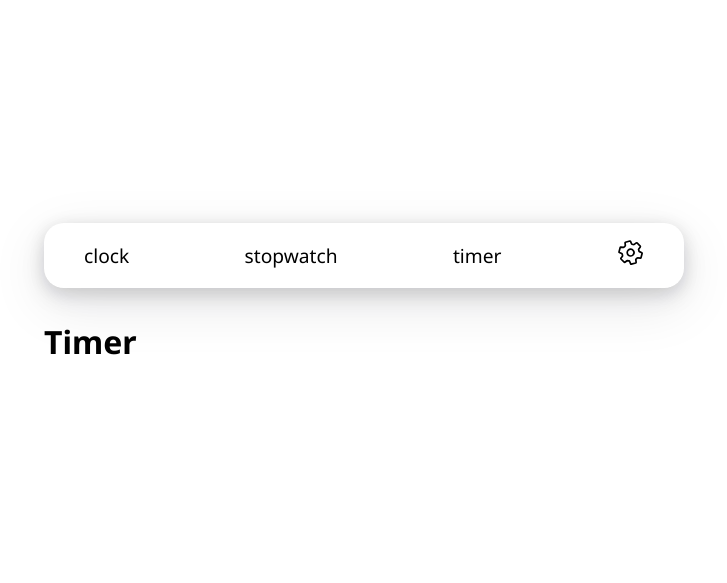
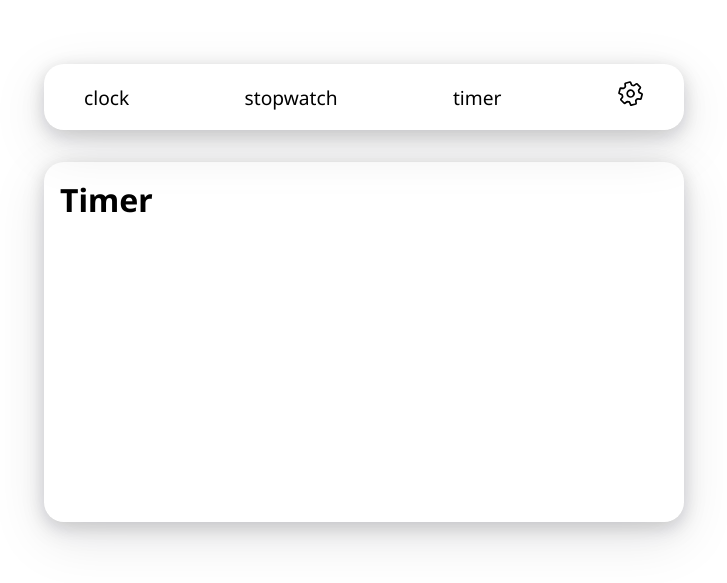
Before and after one commit to hamdikaan/react-clock, a React (Vite) app: page /timer in a window 1280 px wide. Shown: the part 107-690 px from the top of the page, without its empty margins (276-1003 px from the left). Built offline with nearby package versions, Linux system fonts and the light colour scheme.

Commit message:
Add Frame component

```diff
--- a/src/components/Clock/Clock.tsx
+++ b/src/components/Clock/Clock.tsx
@@ -1,10 +1,11 @@
 import "./Clock.scss";
+import { Frame } from "../../components";
 
 const Clock = () => {
   return (
-    <div>
+    <Frame>
       <h1>Clock</h1>
-    </div>
+    </Frame>
   );
 };
 
--- /dev/null
+++ b/src/components/Frame/Frame.scss
@@ -0,0 +1,8 @@
+.frame {
+  width: 100%;
+  height: 50%;
+  box-shadow: rgba(17, 17, 26, 0.1) 0px 4px 16px,
+    rgba(17, 17, 26, 0.1) 0px 8px 24px, rgba(17, 17, 26, 0.1) 0px 16px 56px;
+  border-radius: 1.25rem;
+  padding: 1rem;
+}
--- /dev/null
+++ b/src/components/Frame/Frame.tsx
@@ -0,0 +1,11 @@
+import "./Frame.scss";
+
+interface FrameProps {
+  children: React.ReactNode;
+}
+
+const Frame = ({ children }: FrameProps) => {
+  return <div className="frame"> {children} </div>;
+};
+
+export default Frame;
--- a/src/components/Stopwatch/Stopwatch.tsx
+++ b/src/components/Stopwatch/Stopwatch.tsx
@@ -1,10 +1,11 @@
 import "./Stopwatch.scss";
+import { Frame } from "../../components";
 
 const Stopwatch = () => {
   return (
-    <div>
+    <Frame>
       <h1>Stopwatch</h1>
-    </div>
+    </Frame>
   );
 };
 
--- a/src/components/Timer/Timer.tsx
+++ b/src/components/Timer/Timer.tsx
@@ -1,10 +1,11 @@
 import "./Timer.scss";
+import { Frame } from "../../components";
 
 const Timer = () => {
   return (
-    <div>
+    <Frame>
       <h1>Timer</h1>
-    </div>
+    </Frame>
   );
 };
 
--- a/src/components/index.ts
+++ b/src/components/index.ts
@@ -1,3 +1,4 @@
 export { default as Clock } from "./Clock/Clock";
 export { default as Stopwatch } from "./Stopwatch/Stopwatch";
 export { default as Timer } from "./Timer/Timer";
+export { default as Frame } from "./Frame/Frame";
```
